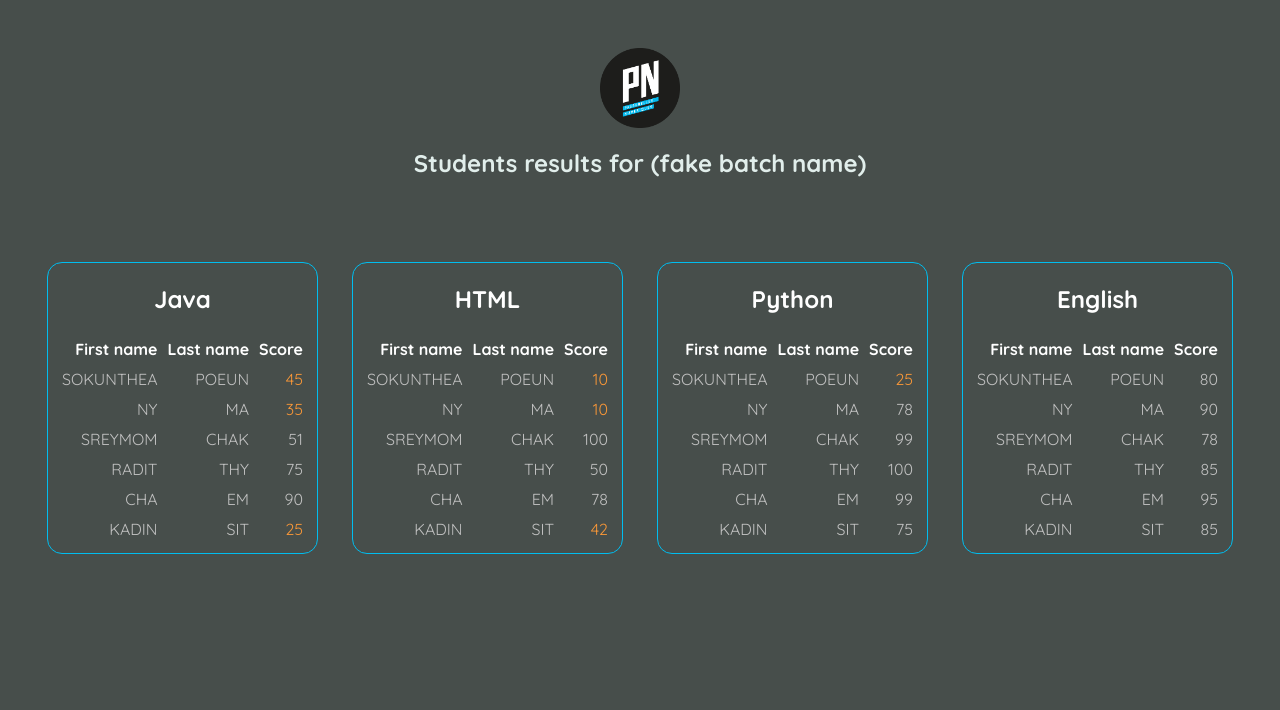
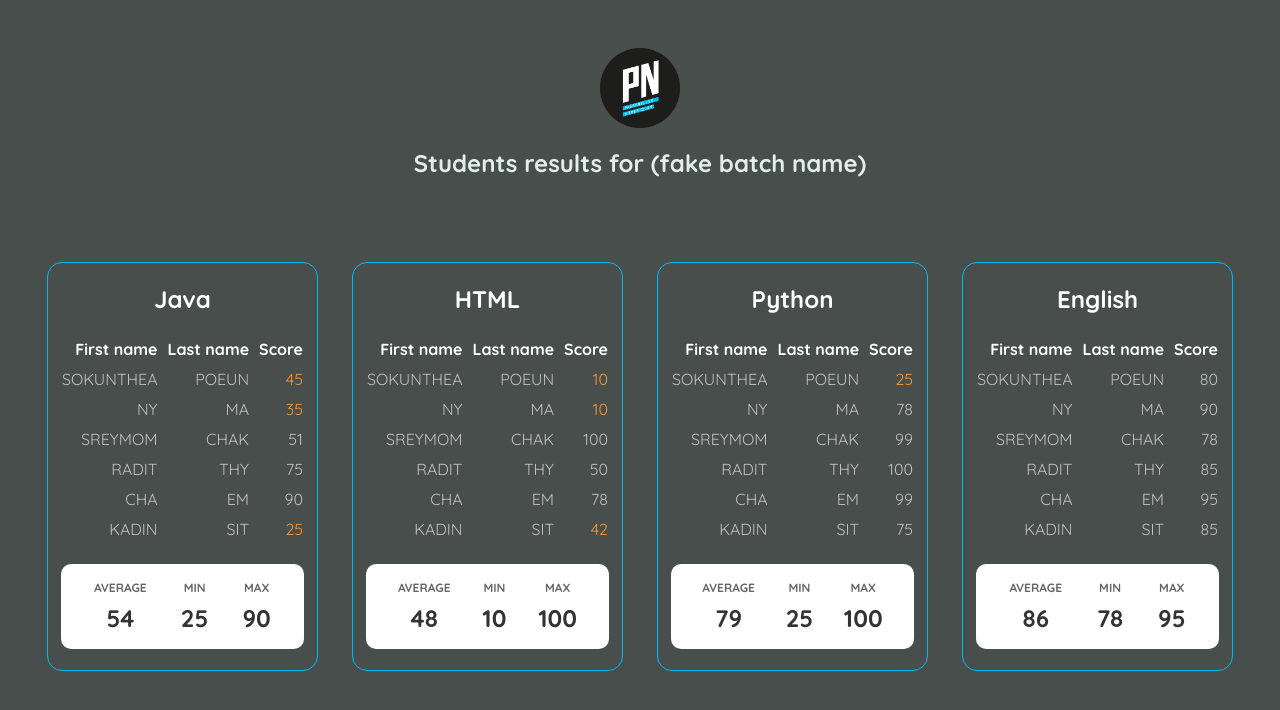
Before and after one commit to borared/Frontend-JSX-W6, a React (Vite) app: page / in a window 1280 px wide. Shown: the top 710 px of the page. Built offline with nearby package versions, Linux system fonts and the light colour scheme.

Commit message:
CREATE A STATISTIC COMPONENT

```diff
--- a/src/components/Score.jsx
+++ b/src/components/Score.jsx
@@ -1,5 +1,6 @@
+
+import Statistic from "./Static"
 export default function Scores({ courseName, courseResults }) {
-
   function decideScore(score){
     return score < 50 ? "warning": "";
   }
@@ -25,6 +26,7 @@ export default function Scores({ courseName, courseResults }) {
           ))}
         </tbody>
       </table>
+       <Statistic courseResults={courseResults} />
     </div>
   );
 }
--- /dev/null
+++ b/src/components/Static.jsx
@@ -0,0 +1,24 @@
+export default function Statistic({ courseResults }) {
+  const scores = courseResults.map(student => student.score);
+
+  const average = (scores.reduce((sum, score) => sum + score, 0) / scores.length).toFixed(0);
+  const min = Math.min(...scores);
+  const max = Math.max(...scores);
+
+  return (
+    <div className="statistic">
+      <div className="stat">
+        <span className="label">AVERAGE</span>
+        <span className="value">{average}</span>
+      </div>
+      <div className="stat">
+        <span className="label">MIN</span>
+        <span className="value">{min}</span>
+      </div>
+      <div className="stat">
+        <span className="label">MAX</span>
+        <span className="value">{max}</span>
+      </div>
+    </div>
+  );
+}
--- a/src/index.css
+++ b/src/index.css
@@ -109,3 +109,34 @@ body {
 .warning {
   color: var(--secondary-color);
 }
+
+/*  ----------  STATISTIC PANEL --------------------- */
+
+.statistic {
+  display: flex;
+  justify-content: space-around;
+  background-color: var(--white-color);
+  border-radius: 10px;
+  padding: 1rem;
+  margin: 1rem 0.5rem;
+}
+
+.statistic .stat {
+  display: flex;
+  flex-direction: column;
+  align-items: center;
+  gap: 0.5rem;
+}
+
+.statistic .label {
+  font-size: 0.75rem;
+  color: #666;
+  text-transform: uppercase;
+  font-weight: 600;
+}
+
+.statistic .value {
+  font-size: 1.5rem;
+  color: #333;
+  font-weight: 700;
+}
```
